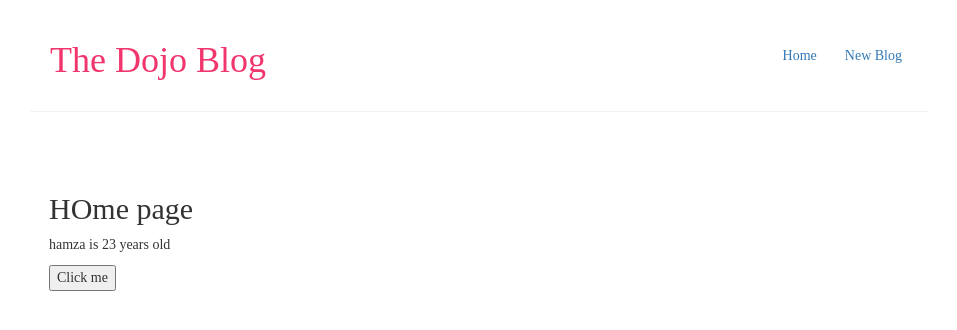
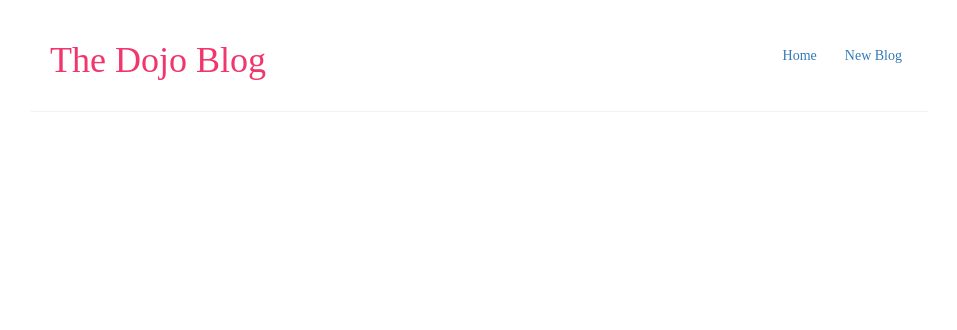
Before and after one commit to hamzazaka/my-react, a React (Create React App) app in the folder blog-app/: page / in a window 1280 px wide. Shown: the top 330 px of the page, without its empty margins (161-1118 px from the left). Built offline with nearby package versions, Linux system fonts and the light colour scheme.

Commit message:
working on react blog

```diff
--- a/blog-app/src/components/Home.js
+++ b/blog-app/src/components/Home.js
@@ -1,22 +1,21 @@
 import { useState } from "react";
 
 export default function Home() {
-  const [name,setName]  =useState('hamza');
-  const [age,setAge]=useState(23);
-  let ages=[22,23,34,55,45,65];
-
-    // let name ='hamza';
-    const handleClick=()=>{
-       setName('hasnat')
-       setAge(35)
-       console.log(name);
-    }
+  const [blogs,setBlogs]=useState([
+      {title:'My new website',body:'lorem ipsum ......',author:'mario',id:1},
+      {title:'Welcome Party',body:'lorem ipsum ......',author:'yoshi',id:2},
+      {title:'Web dev Top Tips',body:'lorem ipsum ......',author:'hamza',id:3}
+  ]);
 
     return (
         <div className="home">
-            <h2>HOme page</h2>
-            <p>{name} is {age} years old</p>
-            <button onClick={()=>{handleClick()}} >Click me</button>
+            {blogs.map((blog)=>{
+                <div className="blog-preview" key={blog.id}>
+                    <h2>{blog.title}</h2>
+                    <p>Written by {blog.author}</p>
+
+                </div>
+            })}
         </div>
     )
 }
```
